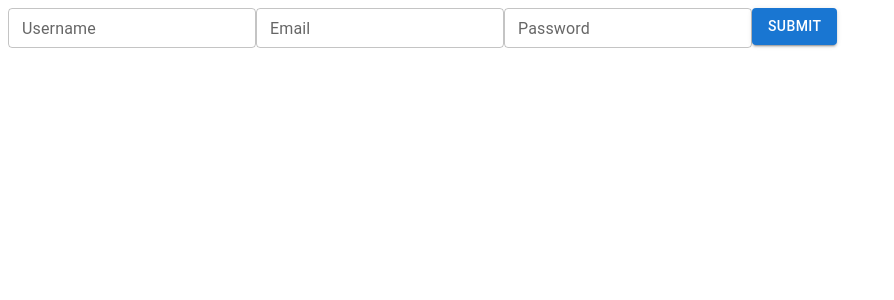
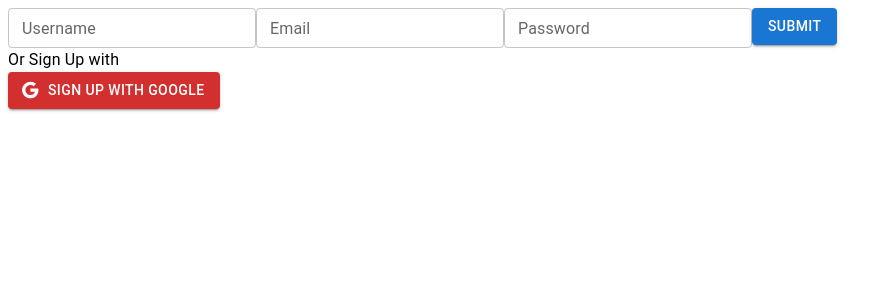
Before and after one commit to kerraspring/symptom-tracker, a React (Create React App) app in the folder client/: page /signup in a window 1280 px wide. Shown: the top 300 px of the page, without its empty margins (0-894 px from the left). Built offline with nearby package versions, Linux system fonts and the light colour scheme; no server answers.

Commit message:
added GoogleAuth on signup

```diff
--- a/client/src/Components/Signup.jsx
+++ b/client/src/Components/Signup.jsx
@@ -1,7 +1,13 @@
-import { Button, TextField } from "@mui/material";
+import { Button, TextField, Typography } from "@mui/material";
 import React from "react";
+import GoogleIcon from "@mui/icons-material/Google";
+
 
 const Signup = () => {
+	const googleLogin = () => {
+		window.open("http://localhost:4000/auth/google", "_self");
+	};
+
 	return (
 		<div>
 			<form action='#'>
@@ -21,6 +27,15 @@
 					size='small'
 				/>
 				<Button variant="contained">Submit</Button>
+				<Typography>Or Sign Up with</Typography>
+			<Button
+				variant='contained'
+				color='error'
+				startIcon={<GoogleIcon />}
+				onClick={googleLogin}
+			>
+				Sign Up with Google
+			</Button>
 			</form>
 		</div>
 	);
```
